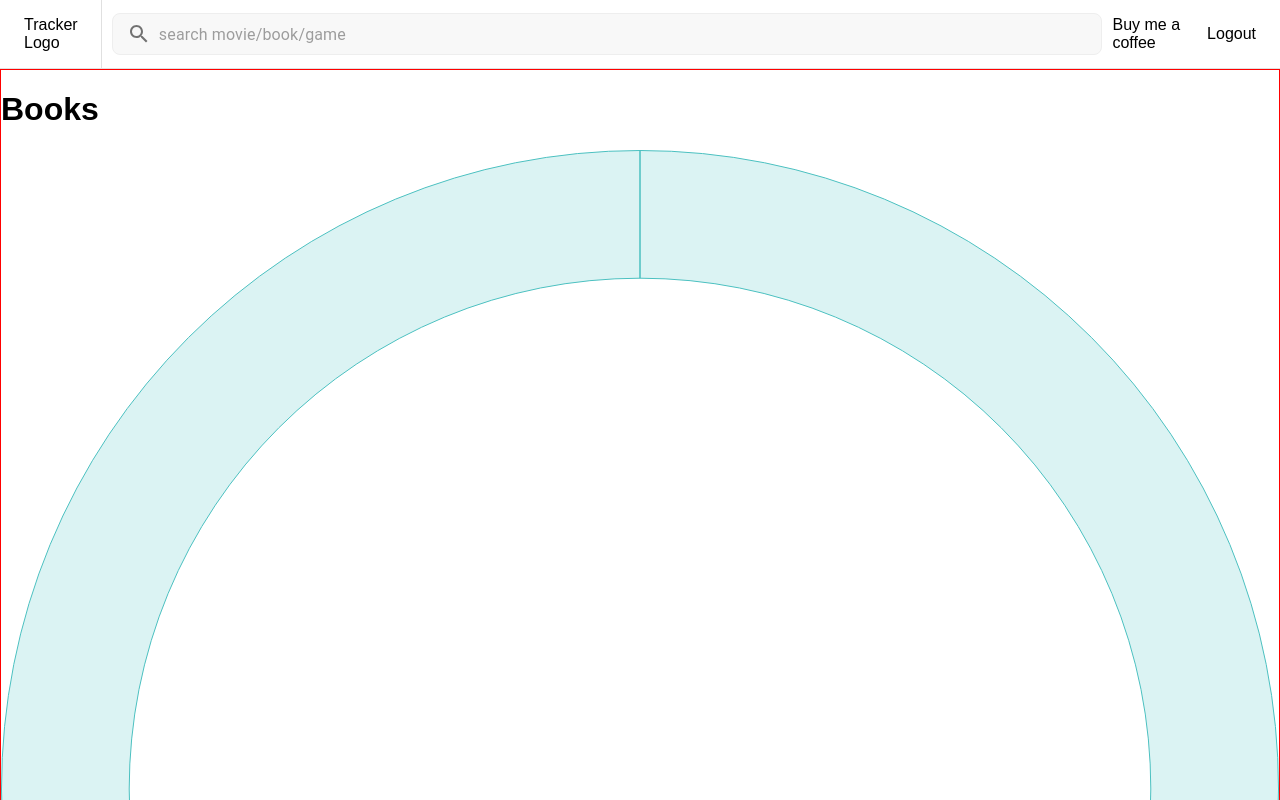
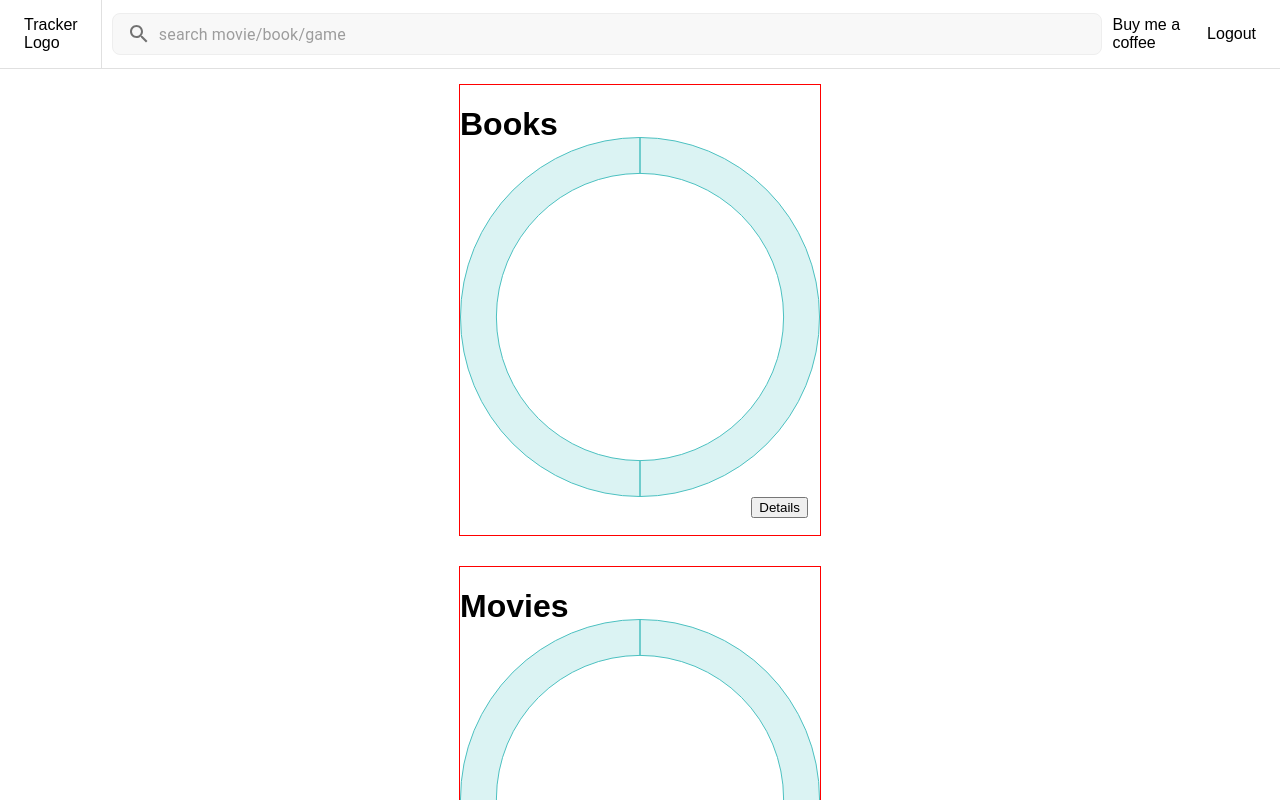
Before and after one commit to BodaNabeel/milestonetracker, a React (Vite) app: page / in a window 1280 px wide. Shown: the top 800 px of the page. Built offline with nearby package versions, Linux system fonts and the light colour scheme.

Commit message:
added boilerplate

```diff
--- a/src/component/card/ProgressOverviewCard.jsx
+++ b/src/component/card/ProgressOverviewCard.jsx
@@ -5,24 +5,62 @@ export default function ProgressOverviewCard() {
   const { CompletedPendingData } = useContext(DataContext);
   const keys = Object.keys(CompletedPendingData);
   return (
-    <div className="ProgressOverviewCard-Container">
+    <div
+      className="ProgressOverviewCard-Container"
+      style={
+        {
+          display: "flex",
+          flexDirection: "column",
+          alignItems: "center",
+
+
+        }
+      }
+    >
       {keys.map((el) => {
         return (
           <div
             key={el}
             className="ProgressOverviewCard"
-            style={{ border: "1px solid red" }}
+            style={{
+              border: "1px solid red",
+              height: "450px",
+              width: "360px",
+              margin: "15px 0",
+              display: "flex",
+              flexDirection: "column",
+            }}
           >
-            <h1 className="ProgressOverviewCard-title">
+            <h1
+              className="ProgressOverviewCard-title"
+              style={{
+                height: "2%",
+              }}
+            >
               {CompletedPendingData[el].title}
             </h1>
-            <div className="ProgressOverviewCard-content">
-              <DoughnutChart
-                completed={CompletedPendingData[el].completed}
-                pending={CompletedPendingData[el].pending}
-              />
-              <button className="ProgressOverviewCard-btn">Details</button>
-            </div>
+            {/* <div
+              className="ProgressOverviewCard-content"
+              style={
+                {
+                  // height: "mac-co"
+                }
+              }
+            > */}
+            <DoughnutChart
+              completed={CompletedPendingData[el].completed}
+              pending={CompletedPendingData[el].pending}
+            />
+            <button
+              className="ProgressOverviewCard-btn"
+              style={{
+                alignSelf: "flex-end",
+                marginRight: "12px",
+              }}
+            >
+              Details
+            </button>
+            {/* </div> */}
           </div>
         );
       })}
```
